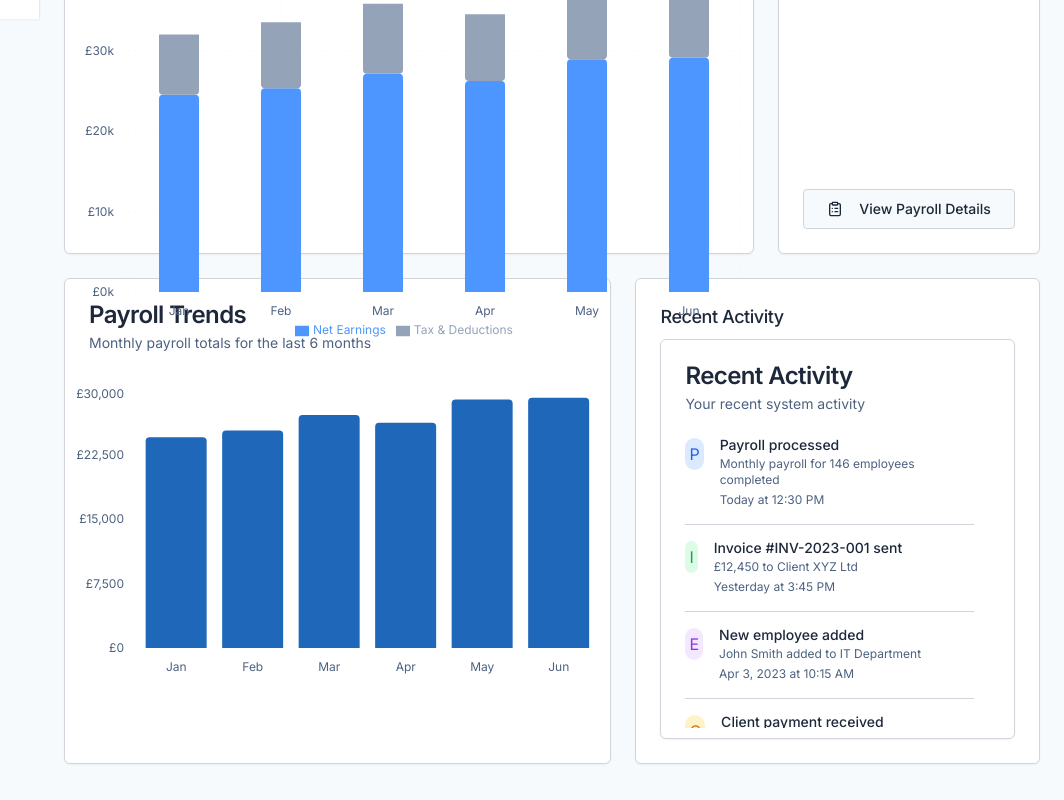
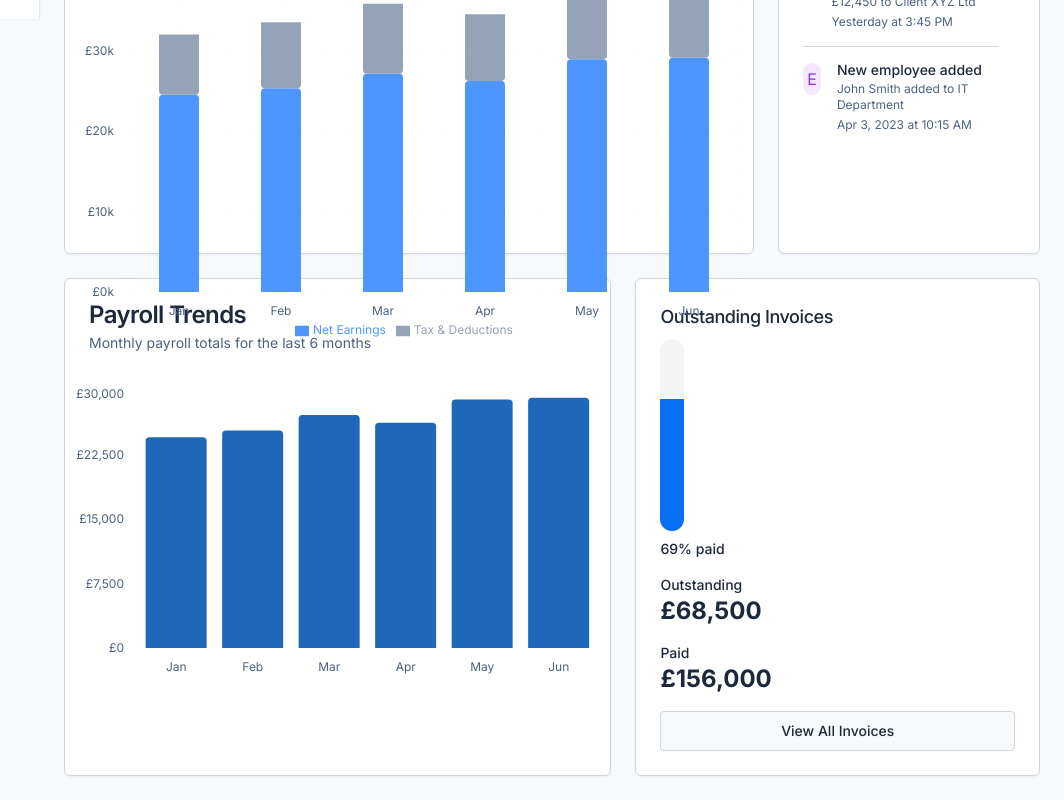
Before and after one commit to alexcsaky/flow-uk-payroll-suite-61, a React (Vite) app: page / in a window 1280 px wide. Shown: the part 781-1581 px from the top of the page, without its empty margins (216-1280 px from the left). Built offline with nearby package versions, Linux system fonts and the light colour scheme.

Commit message:
Refactor dashboard layout
Remove Payroll summary card and replace with recent activity. Move recent activity to the position of the outstanding invoices widget, reformatting the latter as a vertical status bar.

```diff
--- a/src/components/dashboard/EarningsPayrollSection.tsx
+++ b/src/components/dashboard/EarningsPayrollSection.tsx
@@ -1,7 +1,7 @@
 
 import React from "react";
 import { EarningsChart } from "@/components/dashboard/EarningsChart";
-import { PayrollSummaryCard } from "@/components/dashboard/PayrollSummaryCard";
+import { RecentActivityCard } from "@/components/dashboard/RecentActivityCard";
 
 interface EarningsPayrollSectionProps {
   earningsData: Array<{
@@ -9,16 +9,18 @@ interface EarningsPayrollSectionProps {
     gross: number;
     net: number;
   }>;
-  payrollSummary: {
-    nextPayrollDate: Date;
-    employeesCount: number;
-    totalAmount: number;
-  };
+  activities: Array<{
+    id: string;
+    title: string;
+    description: string;
+    timestamp: string;
+    type: "payroll" | "invoice" | "employee" | "client" | "system";
+  }>;
 }
 
 export function EarningsPayrollSection({
   earningsData,
-  payrollSummary
+  activities
 }: EarningsPayrollSectionProps) {
   return (
     <div className="grid gap-6 md:grid-cols-7 h-full">
@@ -26,11 +28,9 @@ export function EarningsPayrollSection({
         data={earningsData}
         className="md:col-span-5 h-full"
       />
-      <PayrollSummaryCard
+      <RecentActivityCard
+        activities={activities}
         className="md:col-span-2 h-full"
-        nextPayrollDate={payrollSummary.nextPayrollDate}
-        employeesCount={payrollSummary.employeesCount}
-        totalAmount={payrollSummary.totalAmount}
       />
     </div>
   );
--- a/src/components/dashboard/InvoiceSummaryCard.tsx
+++ b/src/components/dashboard/InvoiceSummaryCard.tsx
@@ -17,6 +17,7 @@ interface InvoiceSummaryProps {
   totalPaid: number;
   percentageComplete: number;
   className?: string;
+  vertical?: boolean;
 }
 
 export function InvoiceSummaryCard({
@@ -24,7 +25,35 @@ export function InvoiceSummaryCard({
   totalPaid,
   percentageComplete,
   className,
+  vertical = false,
 }: InvoiceSummaryProps) {
+  if (vertical) {
+    return (
+      <div className={cn("flow-transition", className)}>
+        <div className="grid gap-4">
+          <div className="flex flex-col">
+            <Progress value={percentageComplete} className="h-48 w-6 rounded-full flex flex-col justify-end bg-gray-100" orientation="vertical" />
+            <span className="text-sm font-medium mt-2">{percentageComplete}% paid</span>
+          </div>
+
+          <div className="grid gap-4">
+            <div>
+              <p className="text-sm font-medium">Outstanding</p>
+              <p className="text-2xl font-bold">£{totalOutstanding.toLocaleString()}</p>
+            </div>
+            <div>
+              <p className="text-sm font-medium">Paid</p>
+              <p className="text-2xl font-bold">£{totalPaid.toLocaleString()}</p>
+            </div>
+            <Button className="w-full" variant="outline">
+              View All Invoices
+            </Button>
+          </div>
+        </div>
+      </div>
+    );
+  }
+
   return (
     <Card className={cn("flow-transition", className)}>
       <CardHeader className="pb-2">
--- a/src/components/dashboard/InvoiceSummarySection.tsx
+++ b/src/components/dashboard/InvoiceSummarySection.tsx
@@ -8,15 +8,20 @@ interface InvoiceSummarySectionProps {
     totalPaid: number;
     percentageComplete: number;
   };
+  vertical?: boolean;
 }
 
-export function InvoiceSummarySection({ invoiceSummary }: InvoiceSummarySectionProps) {
+export function InvoiceSummarySection({
+  invoiceSummary,
+  vertical = false
+}: InvoiceSummarySectionProps) {
   return (
     <div className="grid gap-6 md:grid-cols-1 lg:grid-cols-1">
       <InvoiceSummaryCard
         totalOutstanding={invoiceSummary.totalOutstanding}
         totalPaid={invoiceSummary.totalPaid}
         percentageComplete={invoiceSummary.percentageComplete}
+        vertical={vertical}
       />
     </div>
   );
--- a/src/components/ui/progress.tsx
+++ b/src/components/ui/progress.tsx
@@ -1,3 +1,4 @@
+
 import * as React from "react"
 import * as ProgressPrimitive from "@radix-ui/react-progress"
 
@@ -5,22 +6,36 @@ import { cn } from "@/lib/utils"
 
 const Progress = React.forwardRef<
   React.ElementRef<typeof ProgressPrimitive.Root>,
-  React.ComponentPropsWithoutRef<typeof ProgressPrimitive.Root>
->(({ className, value, ...props }, ref) => (
+  React.ComponentPropsWithoutRef<typeof ProgressPrimitive.Root> & {
+    orientation?: "horizontal" | "vertical"
+  }
+>(({ className, value, orientation = "horizontal", ...props }, ref) => {
+  const isVertical = orientation === "vertical";
+
+  return (
     <ProgressPrimitive.Root
       ref={ref}
       className={cn(
-      "relative h-4 w-full overflow-hidden rounded-full bg-secondary",
+        "relative overflow-hidden rounded-full bg-secondary",
+        isVertical ? "h-full w-full" : "h-4 w-full",
         className
       )}
       {...props}
     >
       <ProgressPrimitive.Indicator
-      className="h-full w-full flex-1 bg-primary transition-all"
-      style={{ transform: `translateX(-${100 - (value || 0)}%)` }}
+        className={cn(
+          "h-full bg-primary transition-all",
+          isVertical ? "w-full absolute bottom-0" : "w-[var(--radix-progress-indicator-width)]"
+        )}
+        style={
+          isVertical
+            ? { height: `${value || 0}%` }
+            : {}
+        }
       />
     </ProgressPrimitive.Root>
-))
+  )
+})
 Progress.displayName = ProgressPrimitive.Root.displayName
 
 export { Progress }
--- a/src/pages/Dashboard.tsx
+++ b/src/pages/Dashboard.tsx
@@ -1,3 +1,4 @@
+
 import React from "react";
 import { DashboardStats } from "@/components/dashboard/DashboardStats";
 import { DashboardMainContent } from "@/components/dashboard/DashboardMainContent";
@@ -8,7 +9,7 @@ import { PayrollDashboardHeader } from "@/components/dashboard/PayrollDashboardH
 import { useBillingFeatures } from "@/hooks/use-billing-features";
 import { PayrollChart } from "@/components/dashboard/PayrollChart";
 import { Card, CardContent, CardHeader, CardTitle } from "@/components/ui/card";
-import { RecentActivityCard } from "@/components/dashboard/RecentActivityCard";
+import { InvoiceSummaryCard } from "@/components/dashboard/InvoiceSummaryCard";
 
 const Dashboard = () => {
   const { billingEnabled } = useBillingFeatures();
@@ -72,13 +73,6 @@ const Dashboard = () => {
     }
   ];
 
-  // Modified payrollSummary without upcomingDeadlines
-  const payrollSummary = {
-    nextPayrollDate: new Date(2025, 3, 25), // Using numeric constructor for stability
-    employeesCount: 146,
-    totalAmount: 287500
-  };
-
   // Mock data for InvoiceSummaryCard
   const invoiceSummary = {
     totalOutstanding: 68500,
@@ -132,13 +126,13 @@ const Dashboard = () => {
       {/* Consolidated Summary Cards */}
       <DashboardStats billingEnabled={billingEnabled} />
 
-      {/* EarningsPayrollSection with simplified payrollSummary */}
+      {/* EarningsPayrollSection with RecentActivityCard */}
       <EarningsPayrollSection
         earningsData={earningsData}
-        payrollSummary={payrollSummary}
+        activities={activities}
       />
 
-      {/* Main Content - Changed to directly include Payroll Chart and Recent Activity */}
+      {/* Main Content - Changed to directly include Payroll Chart and Invoice Summary Card */}
       <div className="grid gap-6 md:grid-cols-2 lg:grid-cols-7">
         {/* Payroll Chart with no card wrapper */}
         <div className="md:col-span-2 lg:col-span-4">
@@ -148,19 +142,22 @@ const Dashboard = () => {
         <Card className="md:col-span-1 lg:col-span-3">
           <CardHeader className="flex flex-row items-center justify-between pb-2">
             <CardTitle className="text-lg font-medium">
-              Recent Activity
+              Outstanding Invoices
             </CardTitle>
           </CardHeader>
           <CardContent>
-            <RecentActivityCard activities={activities} />
+            <InvoiceSummaryCard
+              totalOutstanding={invoiceSummary.totalOutstanding}
+              totalPaid={invoiceSummary.totalPaid}
+              percentageComplete={invoiceSummary.percentageComplete}
+              className="border-0 shadow-none p-0"
+              vertical={true}
+            />
           </CardContent>
         </Card>
       </div>
 
-      {/* Only show Invoice Summary if billing is enabled */}
-      {billingEnabled && (
-        <InvoiceSummarySection invoiceSummary={invoiceSummary} />
-      )}
+      {/* Remove the final InvoiceSummarySection since we've moved it up */}
     </div>
   );
 };
```
Lines whose indentation alone changed are shown as unchanged.
